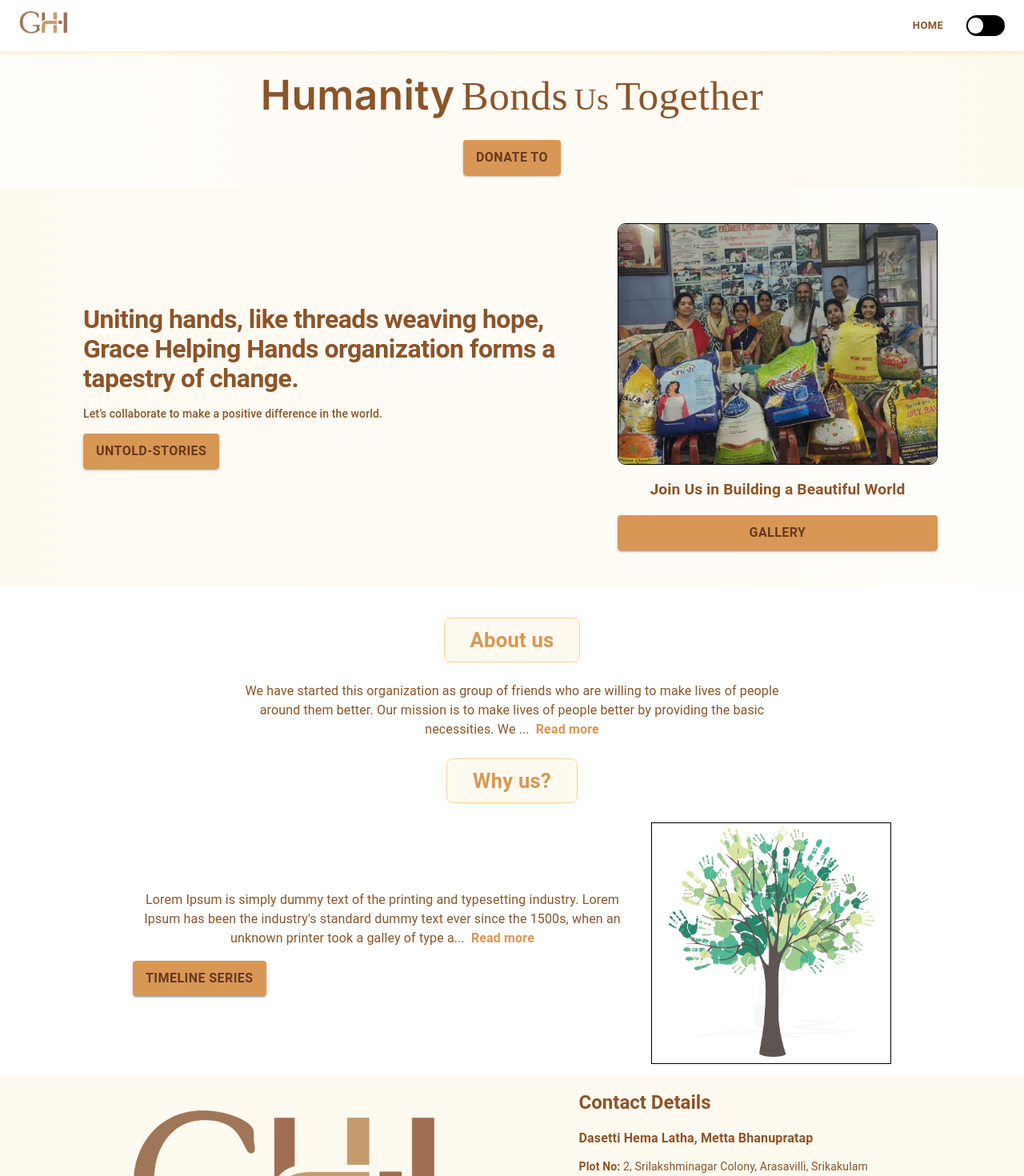
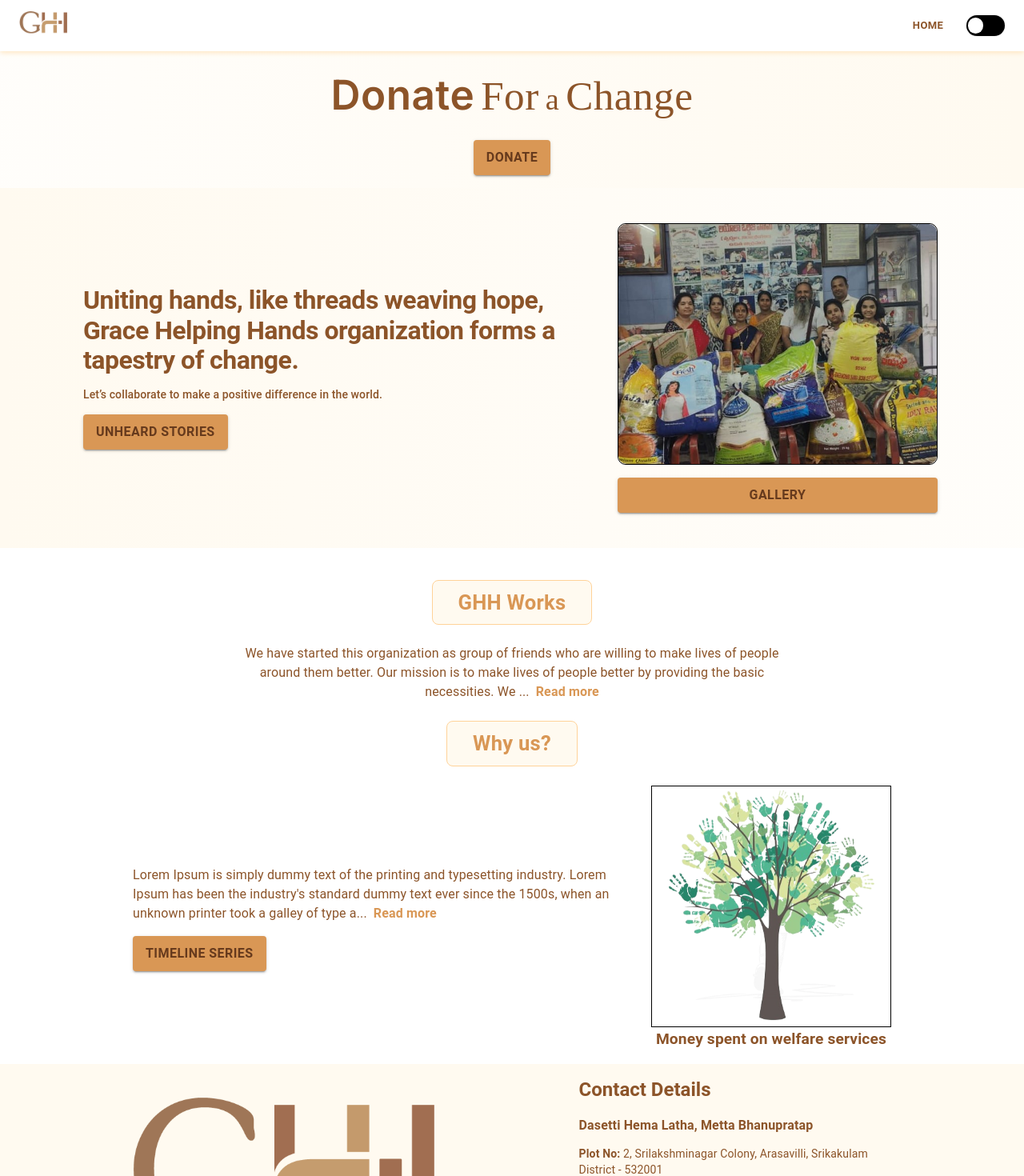
Before and after one commit to darshan1005/GHH-org, a React (Vite) app: page / in a window 1280 px wide. Shown: the top 1470 px of the page at 80% size. Built offline with nearby package versions, Linux system fonts and the light colour scheme; a web font is replaced by a local one.

Commit message:
GHH-Required changes

```diff
--- a/src/Components/About/AboutGhh.jsx
+++ b/src/Components/About/AboutGhh.jsx
@@ -1,4 +1,4 @@
-import { Box, useTheme } from "@mui/material";
+import { Box, Typography, useTheme } from "@mui/material";
 import { TruncatedText } from "../TruncatedText/TruncatedText";
 import { ImageAnimation } from "../Hero/ImageAnimation";
 
@@ -46,7 +46,7 @@ export const About = () => {
       }}
     >
       {/* About Us Heading */}
-      <TitleHeader title={"About us"} />
+      <TitleHeader title={"GHH Works"} />
       {/* About Us Text */}
       <Box sx={{ maxWidth: "700px" }}>
         <TruncatedText text={AboutUs} textAlign="center" />
@@ -87,10 +87,21 @@ export const About = () => {
             display: "grid",
             placeItems: "center",
             width: { xs: "90%", sm: "300px" },
-            border: "1px solid black",
           }}
         >
-          <ImageAnimation images={images} />
+          <Box sx={{ border: "1px solid black" }}>
+            <ImageAnimation images={images} />
+          </Box>
+          <Typography
+            variant="h6"
+            fontWeight={600}
+            textAlign="center"
+            sx={{
+              fontSize: { xs: "1rem", sm: "1.2rem" },
+            }}
+          >
+            Money spent on welfare services
+          </Typography>
         </Box>
       </Box>
     </Box>
--- a/src/Components/Donate/Donate.jsx
+++ b/src/Components/Donate/Donate.jsx
@@ -19,7 +19,7 @@ export const Donate = () => {
   return (
     <>
       <TargetButton
-        title={"Donate to"}
+        title={"Donate"}
         onClick={handleClickOpen}
         setWidth={true}
       />
--- a/src/Components/Hero/HeroMain.jsx
+++ b/src/Components/Hero/HeroMain.jsx
@@ -35,41 +35,41 @@ export const Hero = () => {
             sx={{
               fontFamily: "inter",
               fontWeight: "600",
-              fontSize: { xs: "6vw", sm: "6vw", md: "4vw" },
+              fontSize: { xs: "8vw", sm: "6vw", md: "4vw" },
               width: "max-content",
             }}
           >
-            Humanity
+            Donate
           </Typography>
           <Typography
             component="span"
             sx={{
               fontFamily: '"Inknut Antiqua", serif',
-              fontSize: { xs: "6vw", sm: "6vw", md: "4vw" },
+              fontSize: { xs: "8vw", sm: "6vw", md: "4vw" },
               width: "max-content",
             }}
           >
-            Bonds
+            For
           </Typography>
           <Typography
             component="span"
             sx={{
               fontFamily: "'Julee', cursive",
-              fontSize: { xs: "6vw", sm: "5vw", md: "3vw" },
+              fontSize: { xs: "7vw", sm: "5vw", md: "3vw" },
               width: "max-content",
             }}
           >
-            Us
+            a
           </Typography>
           <Typography
             component="span"
             sx={{
               fontFamily: '"Inknut Antiqua", serif',
-              fontSize: { xs: "6vw", sm: "6vw", md: "4vw" },
+              fontSize: { xs: "8vw", sm: "6vw", md: "4vw" },
               width: "max-content",
             }}
           >
-            Together
+            Change
           </Typography>
         </Box>
         <Donate />
@@ -130,7 +130,7 @@ export const Hero = () => {
                 Let’s collaborate to make a positive difference in the world.
               </Typography>
               <TargetButton
-                title={"UnTold-stories"}
+                title={"Unheard stories"}
                 to={"/stories"}
                 setWidth={true}
               />
@@ -145,7 +145,7 @@ export const Hero = () => {
               justifyContent: "center",
               flexDirection: "column",
               gap: 2,
-              width: "max-content",
+              width: { xs: "300px", md: "max-content" },
               padding: "20px",
             }}
           >
@@ -159,16 +159,6 @@ export const Hero = () => {
             >
               <ImageAnimation images={imagesArray} interval={3000} />
             </Box>
-            <Typography
-              variant="h6"
-              fontWeight={600}
-              textAlign="center"
-              sx={{
-                fontSize: { xs: "1rem", sm: "1.2rem" },
-              }}
-            >
-              Join Us in Building a Beautiful World
-            </Typography>
             <TargetButton title={"Gallery"} to={"/gallery"} setWidth={false} />
           </Box>
         </Box>
--- a/src/Components/TruncatedText/TruncatedText.jsx
+++ b/src/Components/TruncatedText/TruncatedText.jsx
@@ -18,7 +18,7 @@ export const TruncatedText = ({ text, textAlign }) => {
       sx={{
         textAlign: {
           xs: textAlign === "left" ? "left" : "center",
-          md: textAlign,
+          md: textAlign !== "left" ? "left" : "",
         },
         marginBottom: "1rem",
       }}
```
